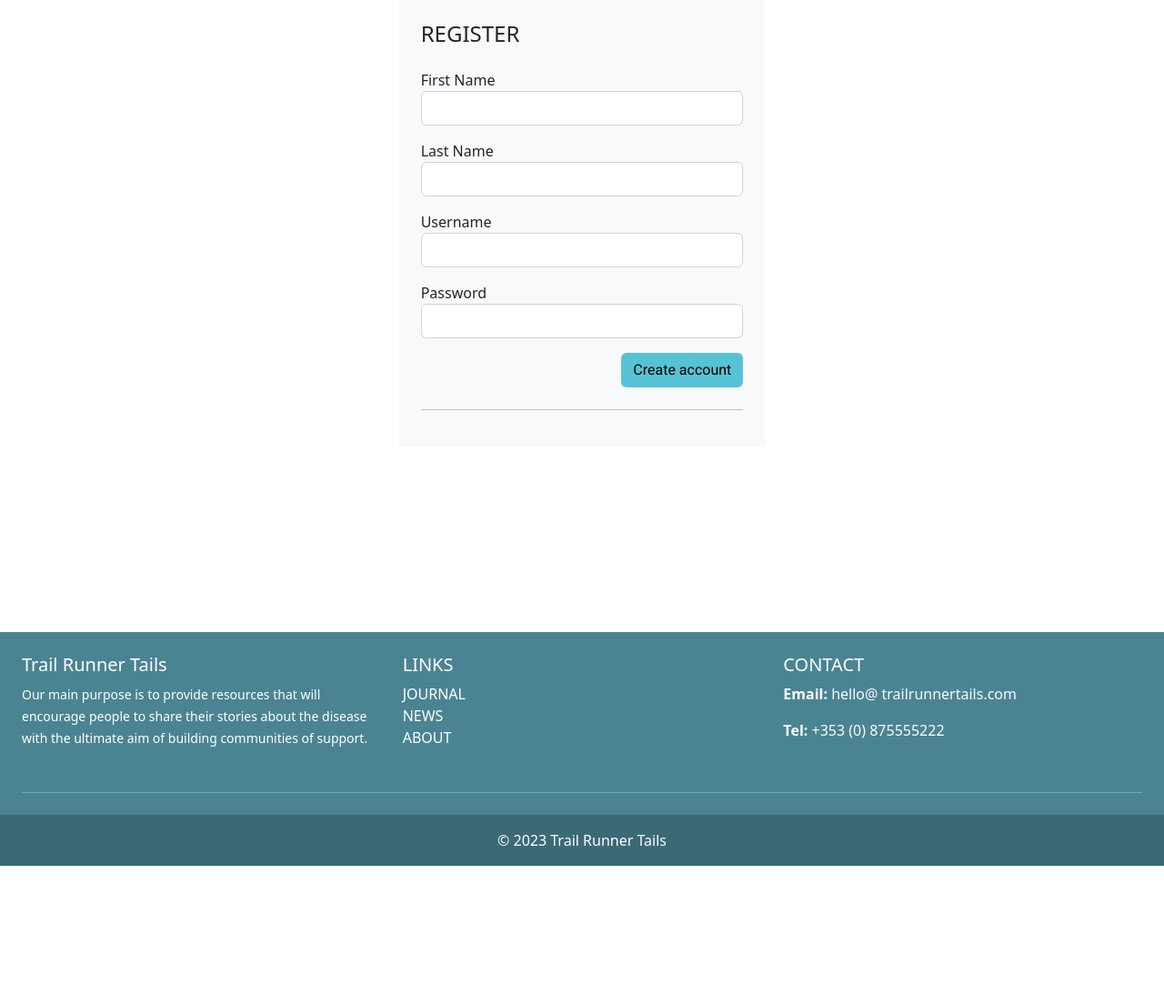
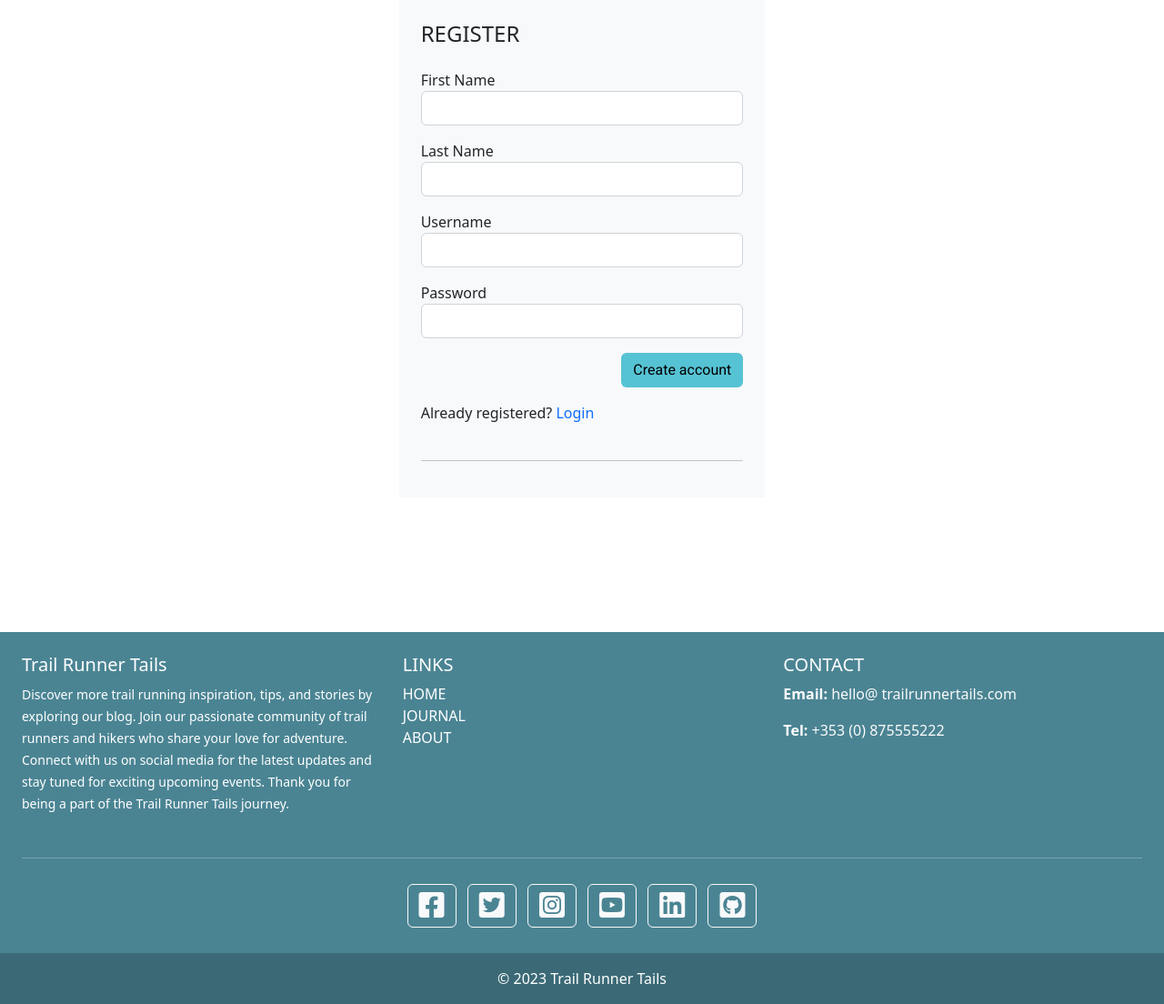
Before and after one commit to FruitbatM/TrailRunnerTails, a Flask app: page /register in a window 1280 px wide. Shown: the part 219-1323 px from the top of the page at 91% size. Before the commit the page ends 1171 px from the top, so only its background shows below. Run offline with Flask 3, Linux system fonts and the light colour scheme; some libraries are stand-ins or nearby versions.

Commit message:
Update login and register pages

```diff
--- a/app.py
+++ b/app.py
@@ -158,3 +158,49 @@ def error_500(error):
     '''
     return render_template("error/500.html", error=True,
                            title="Internal Server Error"), 500
+
+
+@app.route('/linkedin')
+def linkedin():
+    """
+    Function to load Linkedin
+    """
+    return redirect("https://www.linkedin.com")
+
+
+@app.route('/facebook')
+def facebook():
+    """
+    Function to load Facebook
+    """
+    return redirect("https://www.facebook.com")
+
+
+@app.route('/github')
+def github():
+    """
+    Function to load Github
+    """
+    return redirect("https://github.com")
+
+
+@app.route('/instagram')
+def instagram():
+    """
+    Function to load Instagram
+    """
+    return redirect("https://www.instagram.com")
+
+
+@app.route('/youtube')
+def youtube():
+    """
+    Function to load Youtube
+    """
+    return redirect("https://www.youtube.com/")
+
+
+if __name__ == "__main__":
+    app.run(host=os.environ.get("IP"),
+            port=int(os.environ.get("PORT")),
+            debug=False)
--- a/static/css/styles.css
+++ b/static/css/styles.css
@@ -105,6 +105,10 @@ a:link {
 
 .para-center {
     padding-top: 3rem;
+}
+
+#footer-1c {
+    margin-right: 2rem;
 }
 
 /*Login page*/
--- a/templates/base.html
+++ b/templates/base.html
@@ -112,9 +112,7 @@
                         <h5>Trail Runner Tails</h5>
                         <p>
                             <small>
-                                Our main purpose is to provide resources that will encourage people to share their
-                                stories about the disease with the ultimate aim of building communities
-                                of support.
+                                Discover more trail running inspiration, tips, and stories by exploring our blog. Join our passionate community of trail runners and hikers who share your love for adventure. Connect with us on social media for the latest updates and stay tuned for exciting upcoming events. Thank you for being a part of the Trail Runner Tails journey.
                             </small>
                         </p>
                     </div>
@@ -122,10 +120,10 @@
                         <h5 class="text-uppercase">links</h5>
                         <ul class="list-unstyled mb-0">
                             <li>
-                                <a href="{{ url_for('journal') }}" class="text-white">JOURNAL</a>
+                                <a href="{{ url_for('index') }}" class="text-white">HOME</a>
                             </li>
                             <li>
-                                <a href="{{ url_for('news') }}" class="text-white">NEWS</a>
+                                <a href="{{ url_for('journal') }}" class="text-white">JOURNAL</a>
                             </li>
                             <li>
                                 <a href="{{ url_for('about') }}" class="text-white">ABOUT</a>
@@ -149,6 +147,26 @@
                     </div>
                 </div>
                 <hr class="mb-4" />
+                <div class="social-media mb-4 text-center">
+                    <a class="btn btn-outline-light btn-floating m-1" href="{{ url_for('facebook') }}" target="_blank" rel="noreferrer">
+                        <i class="fab fa-facebook-square fa-2x icon" aria-hidden="true"></i>
+                    </a>
+                    <a class="btn btn-outline-light btn-floating m-1" href="https://www.twitter.com" target="_blank" rel="noreferrer">
+                        <i class="fab fa-twitter-square fa-2x icon" aria-hidden="true"></i>
+                    </a>
+                    <a class="btn btn-outline-light btn-floating m-1" href="{{ url_for('instagram') }}" target="_blank" rel="noreferrer">
+                        <i class="fab fa-instagram-square fa-2x icon" aria-hidden="true"></i>
+                    </a>
+                    <a class="btn btn-outline-light btn-floating m-1" href="{{ url_for('youtube') }}" target="_blank" rel="noreferrer">
+                        <i class="fab fa-youtube-square fa-2x icon" aria-hidden="true"></i>
+                    </a>
+                    <a class="btn btn-outline-light btn-floating m-1" href="{{ url_for('linkedin') }}" target="_blank" rel="noreferrer">
+                        <i class="fab fa-linkedin fa-2x icon" aria-hidden="true"></i>
+                    </a>
+                    <a class="btn btn-outline-light btn-floating m-1" href="{{ url_for('github') }}" target="_blank" rel="noreferrer">
+                        <i class="fab fa-github-square fa-2x icon" aria-hidden="true"></i>
+                    </a>
+                </div>
             </div>
             <div class="text-center p-3" id="copyright">
                 &copy;
--- a/templates/login.html
+++ b/templates/login.html
@@ -25,7 +25,7 @@
                     <div class="col-12">
                         <button type="submit" class="btn section-button float-end">LOG IN</button>
                     </div>
-                    <div class="col s12">
+                    <div class="col-12">
                         <p class="center-align">
                             Don't have an account?
                             <a href="{{ url_for('register') }}">Register account</a>
--- a/templates/register.html
+++ b/templates/register.html
@@ -26,11 +26,17 @@
                     <div class="col-12">
                         <button type="submit" class="btn section-button float-end">Create account</button>
                     </div>
+                    <div class="col-12">
+                        <p class="center-align">
+                            Already registered?
+                            <a href="{{ url_for('login') }}">Login</a>
+                        </p>
+                    </div>
                 </form>
                 <hr class="mt-4">
                 {% with messages = get_flashed_messages() %}
                 {% for message in messages %}
-                <label>User: {{ message['username']}} created</label>
+                    <label>User: {{ message['username']}} created</label>
                 {% endfor %}
                 {% endwith %}
             </div>
```
